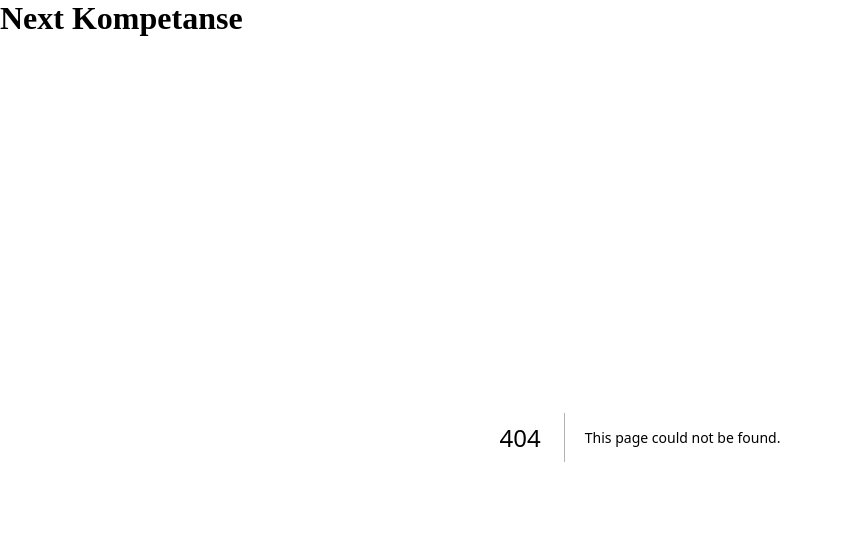
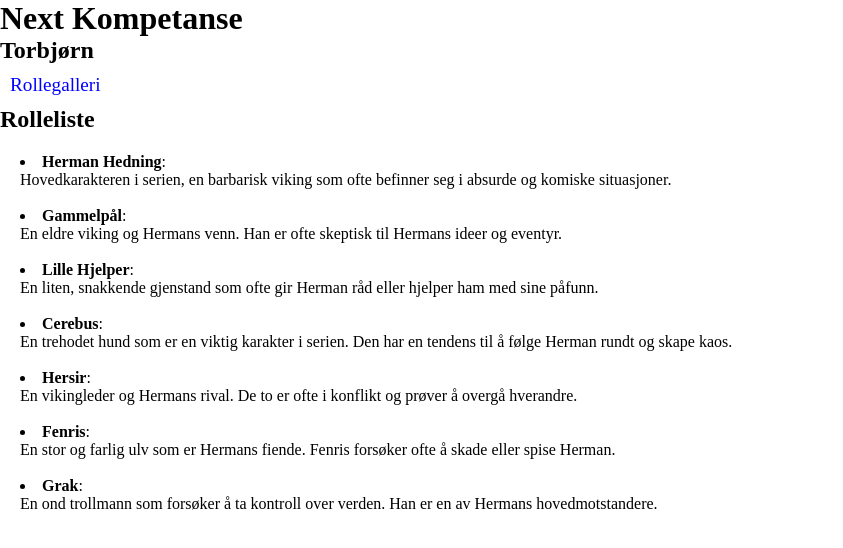
Before and after one commit to fhi-beta/Fhi.Kompetanse.Next, a Next.js app: page /tgje/galleri in a window 1280 px wide. Before the commit this address had no page. Shown: the top 548 px of the page, without its empty margins (0-843 px from the left). Built offline with nearby package versions, Linux system fonts and the light colour scheme.

Commit message:
Torbjørns hjemmeside

```diff
--- a/app/page.js
+++ b/app/page.js
@@ -7,7 +7,7 @@ export default function Home() {
     <>
       <h2><Link href="/jaei">Jan</Link> </h2>
       {/* Legg til din root link her  */}
-      <h2><Link href="/jaei">Jan</Link></h2>
+      <h2><Link href="/tgje">Torbjørn</Link></h2>
     </>
   )
 }
--- /dev/null
+++ b/app/tgje/galleri/page.js
@@ -0,0 +1,28 @@
+import hhcharacters from '@/data/hhcharacters';
+
+
+export default function TgjeGalleri() {
+
+
+  return (
+  <>
+  <h2>Rolleliste</h2>
+         <TGJListServerComponent></TGJListServerComponent>
+  </>
+
+  )
+}
+
+function TGJListServerComponent() {
+  return (
+    <>
+      <div style={{margin:'20px'}}>
+          {
+              hhcharacters.map((characters,index) => {
+                return <li key={index}><b>{characters.name}</b>:<br/> {characters.description}<br/><br/></li>
+              })
+          }
+      </div>
+    </>
+  )
+}
--- /dev/null
+++ b/app/tgje/layout.js
@@ -0,0 +1,21 @@
+import Link from 'next/link'
+
+export default function TobbaLayout({ children }) {
+  return (
+    <>
+      <h2><Link href="/tgje">Torbjørn</Link> </h2>
+
+
+    <nav style={{fontSize:'1.2em',color:'Blue' }}   >
+      <ul style={{display:'inline-block',margin:'10px'}}>
+         <Link href="tgje/galleri">Rollegalleri</Link>
+      </ul>
+  </nav>
+
+   {children}
+
+   </>
+
+
+  )
+}
--- /dev/null
+++ b/data/hhcharacters.json
@@ -0,0 +1,30 @@
+[
+      {
+        "name": "Herman Hedning",
+        "description": "Hovedkarakteren i serien, en barbarisk viking som ofte befinner seg i absurde og komiske situasjoner."
+      },
+      {
+        "name": "Gammelpål",
+        "description": "En eldre viking og Hermans venn. Han er ofte skeptisk til Hermans ideer og eventyr."
+      },
+      {
+        "name": "Lille Hjelper",
+        "description": "En liten, snakkende gjenstand som ofte gir Herman råd eller hjelper ham med sine påfunn."
+      },
+      {
+        "name": "Cerebus",
+        "description": "En trehodet hund som er en viktig karakter i serien. Den har en tendens til å følge Herman rundt og skape kaos."
+      },
+      {
+        "name": "Hersir",
+        "description": "En vikingleder og Hermans rival. De to er ofte i konflikt og prøver å overgå hverandre."
+      },
+      {
+        "name": "Fenris",
+        "description": "En stor og farlig ulv som er Hermans fiende. Fenris forsøker ofte å skade eller spise Herman."
+      },
+      {
+        "name": "Grak",
+        "description": "En ond trollmann som forsøker å ta kontroll over verden. Han er en av Hermans hovedmotstandere."
+      }
+    ]
```
Also changed, not shown: app/tgje/page.js (added, +20 -0 lines), public/hh.png (added).
